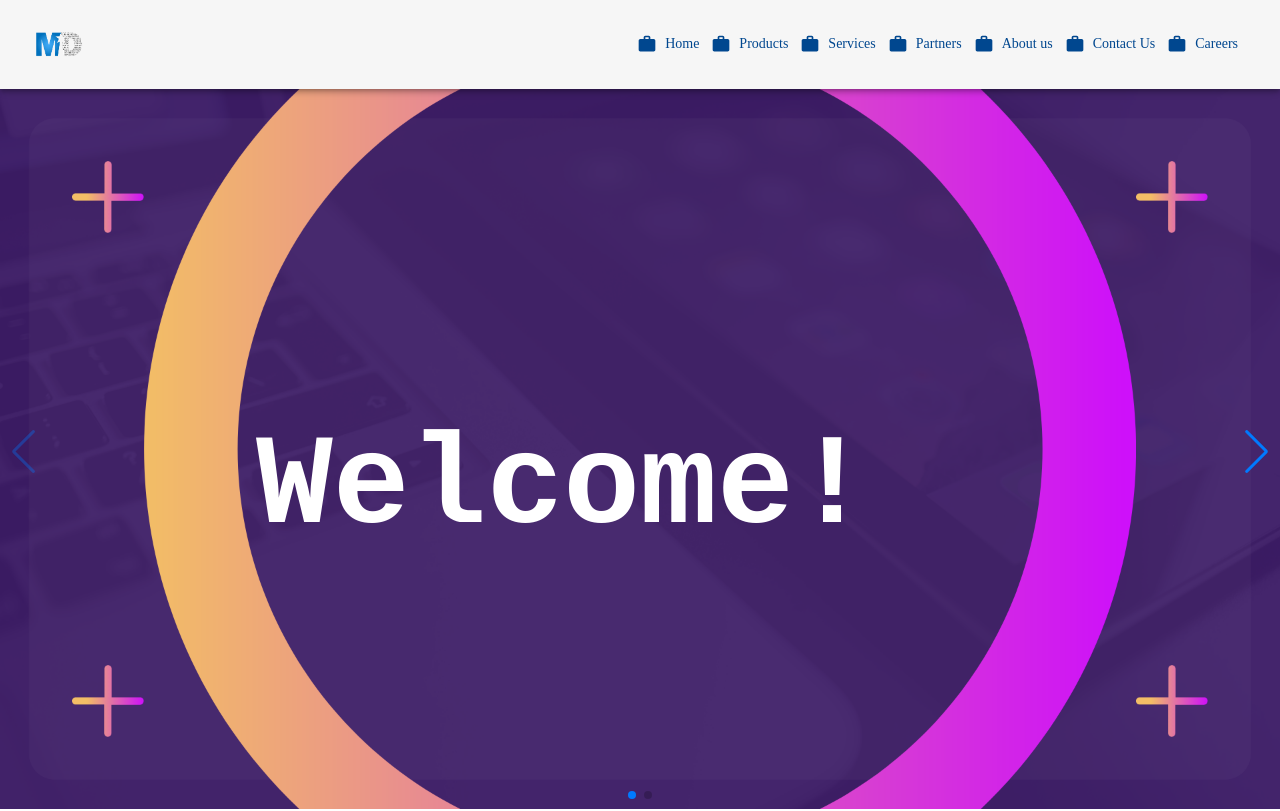
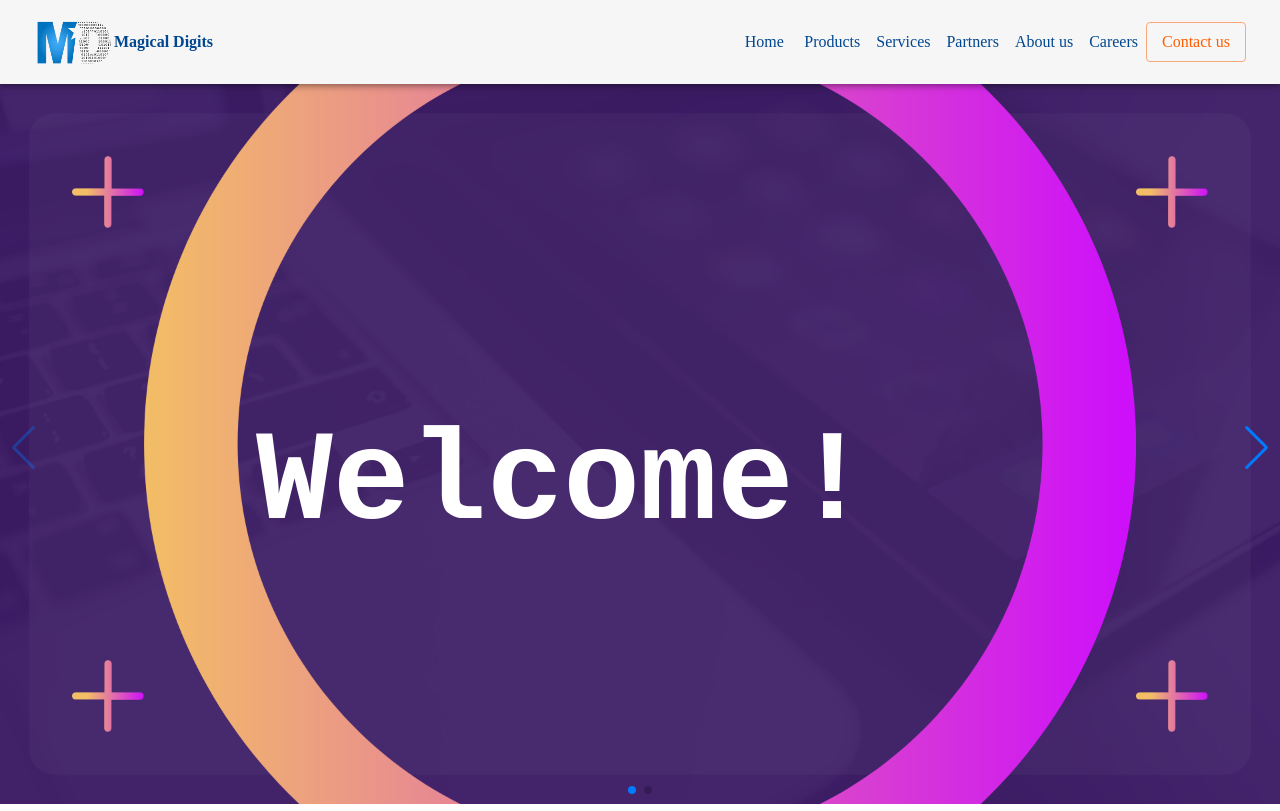
Before and after one commit to AbdullahAnsarii/MagicalDigits, a Next.js app: page / in a window 1280 px wide. Shown: the top 811 px of the page. Built offline with nearby package versions, Linux system fonts and the light colour scheme.

Commit message:
Navbar done
#1 done

```diff
--- a/components/NavBar.jsx
+++ b/components/NavBar.jsx
@@ -1,5 +1,6 @@
 import { useState, useEffect } from 'react';
 import { useTheme } from '@mui/styles';
+import Image from 'next/image';
 import AppBar from '@mui/material/AppBar';
 import Box from '@mui/material/Box';
 import Toolbar from '@mui/material/Toolbar';
@@ -11,29 +12,31 @@ import Container from '@mui/material/Container';
 import Button from '@mui/material/Button';
 import MenuItem from '@mui/material/MenuItem';
 import styles from '../styles/Navbar.module.scss'
-import WorkIcon from '@mui/icons-material/Work';
 
 
 const NavBar = () => {
-  const pages = ['Home', 'Products', 'Services', 'Partners', 'About us', 'Contact Us', 'Careers'];
+  const pages = ['Home', 'Products', 'Services', 'Partners', 'About us', 'Careers'];
   const theme = useTheme();
   console.log(theme)
   const [anchorElNav, setAnchorElNav] = useState(null);
-  // const [background, setBackground] = useState("#f3f3f3bf");
-  // const [linkColor, setLinkColor] = useState("black");
   const [padding, setPadding] = useState("10px");
+  const [fontSize, setFontSize] = useState("1em");
+  const [imageWidth, setImageWidth] = useState("80vh");
+  const [imageHeight, setImageHeight] = useState("50vh");
 
   useEffect(() => {
     const handleScroll = () => {
       const show = window.scrollY > 90;
       if (show) {
-        // setBackground("#f3f3f3bf");
-        // setLinkColor("white");
-        setPadding("0px")
+        setPadding("0px");
+        setFontSize("0.9em");
+        setImageWidth("50vh");
+        setImageHeight("30vh");
       } else {
-        // setBackground("transparent");
-        // setLinkColor("black");
-        setPadding("10px")
+        setPadding("10px");
+        setFontSize("1em");
+        setImageWidth("80vh");
+        setImageHeight("50vh");
       }
     };
 
@@ -54,27 +57,40 @@ const NavBar = () => {
   return (
     <AppBar position="sticky" sx={{
       padding: padding,
-      transition: '0.4s',
+      transition: '0.8s',
       backgroundColor: '#f3f3f3bf'
     }}>
       <Container maxWidth="xl">
         <Toolbar className={styles.navbar} disableGutters>
           {/* desktop */}
           <Box sx={{ display: { xs: 'none', md: 'flex' } }}>
-            <img src="/mdlogo.png" width='50vh' />
+            <Image src="/mdlogo.png" width={imageWidth} height={imageHeight} />
+            <Typography sx={{ fontSize: fontSize, fontWeight: 'bold', color: '#00478F;' }} className={styles.heading} >
+              Magical Digits
+            </Typography>
           </Box>
 
-          <Box sx={{ display: { xs: 'none', md: 'flex' } }}>
+          <Box className={styles.nav} sx={{ display: { xs: 'none', md: 'flex' }, flexGrow: 1, justifyContent: 'end' }}>
             {pages.map((page) => (
               <Button
-              startIcon={<WorkIcon />}
                 key={page}
-                onClick={handleCloseNavMenu}
-                sx={{ my: 2, display: 'flex', textTransform: 'none' }}
+                href={`/${page.toLowerCase().replace(" ", "")}`}
+                sx={{ my: 1, display: 'flex', textTransform: 'none', fontSize: fontSize }}
               >
                 {page}
               </Button>
             ))}
+          </Box>
+          <Box sx={{ display: { xs: 'none', md: 'flex' } }}>
+            <Button
+              key='Contact us'
+              href='contactus'
+              variant="outlined"
+              color="secondary"
+              sx={{ my: 1, display: 'flex', textTransform: 'none', fontSize: fontSize }}
+            >
+              Contact us
+            </Button>
           </Box>
           {/* mobile */}
           <Box sx={{ flexGrow: 1, display: { xs: 'flex', md: 'none' } }}>
--- a/styles/Navbar.module.scss
+++ b/styles/Navbar.module.scss
@@ -5,3 +5,7 @@ $secondary: #FF5D00;
     display: flex;
     justify-content: space-between;
 }
+.heading{
+    color: $primary;
+    align-self: center;
+}
```
